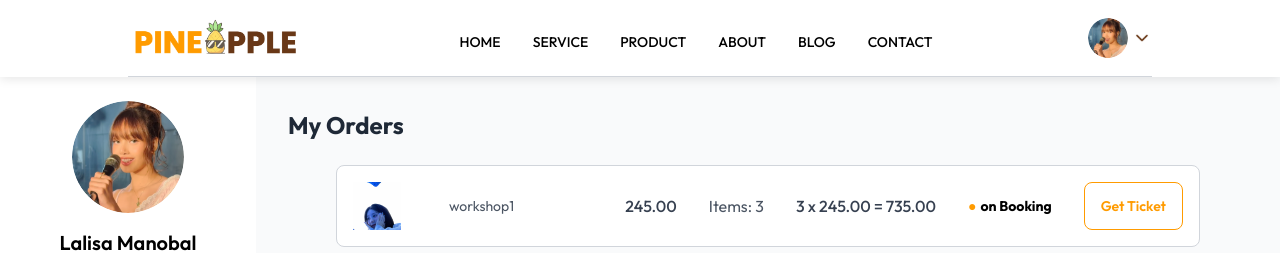
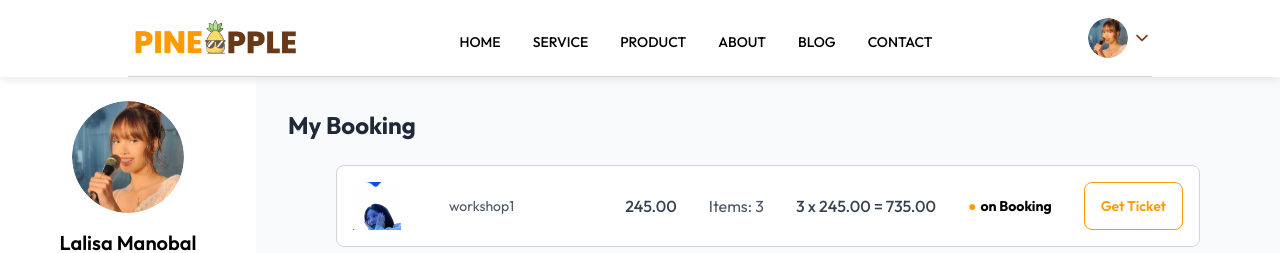
Before and after one commit to fuzenblue/DE251-Project, a React (Vite) app in the folder frontend/: page /my-booking in a window 1280 px wide. Shown: the top 253 px of the page. Built offline with nearby package versions, Linux system fonts and the light colour scheme.

Commit message:
update 29/11

```diff
--- a/frontend/src/pages/MyBooking.jsx
+++ b/frontend/src/pages/MyBooking.jsx
@@ -15,7 +15,7 @@ const MyBooking = () => {
 
     {/* Main Content Area */}
     <div className="flex-1 p-8 bg-gray-50">
-      <h2 className="text-left text-2xl font-bold text-gray-800 mb-6">My Orders</h2>
+      <h2 className="text-left text-2xl font-bold text-gray-800 mb-6">My Booking</h2>
       <div className="flex flex-col gap-4 m-4">
           <div className="flex items-center justify-between mx-8 gap-8 p-4 border border-gray-300 rounded-lg bg-white">
               <img src={assets.profile_pic} alt="" className="w-12 h-12" />
```
